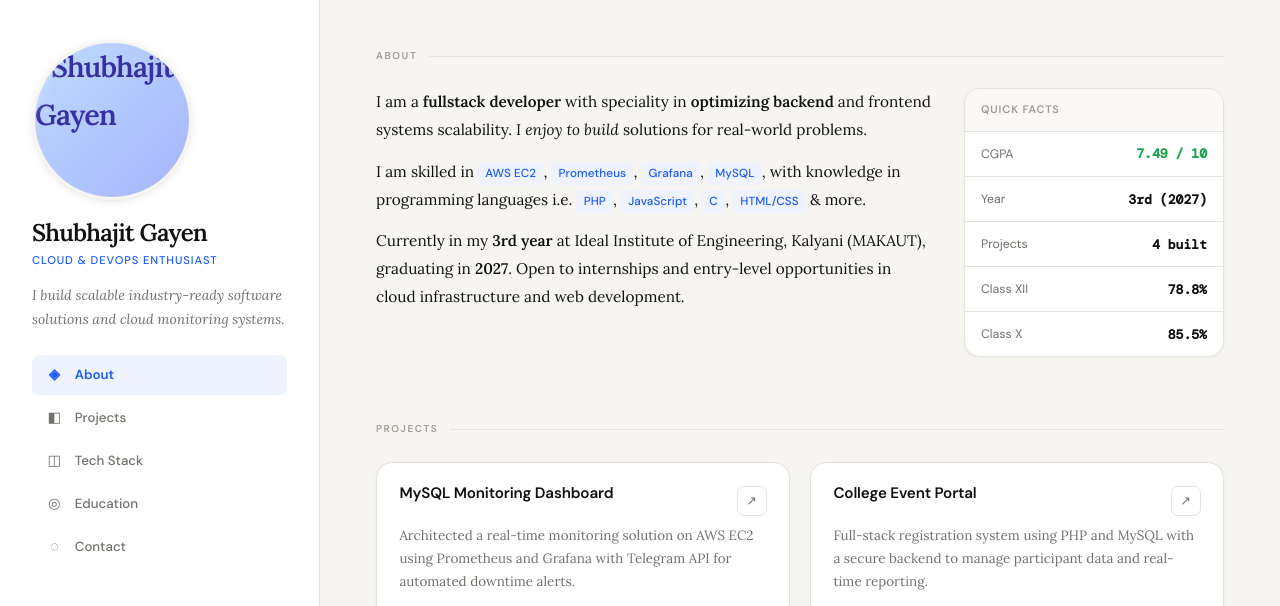
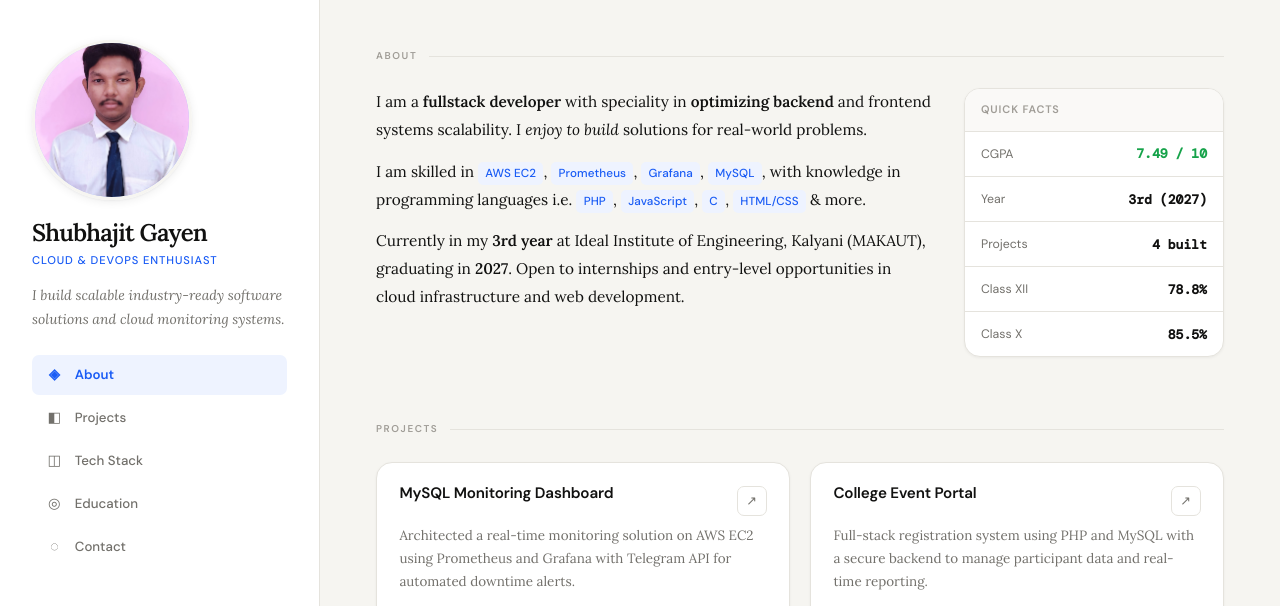
Before and after one commit to ShubhajitGayen/shubhajit-portfolio, a plain HTML site: page index.html in a window 1280 px wide. Shown: the top 606 px of the page. Drawn offline with nearby package versions, Linux system fonts and the light colour scheme.

Commit message:
Update avatar image source in index.html

```diff
--- a/index.html
+++ b/index.html
@@ -1106,7 +1106,7 @@
 
   <!-- ══ SIDEBAR ══════════════════════════════════════ -->
   <aside class="sidebar">
-    <div class="avatar big"><img src="./img/pik.jpeg" alt="Shubhajit Gayen"></div>
+    <div class="avatar big"><img src="./pik.jpeg" alt="Shubhajit Gayen"></div>
 
     <h1 class="sidebar-name">Shubhajit Gayen</h1>
     <p class="sidebar-role">Cloud &amp; DevOps Enthusiast</p>
```
